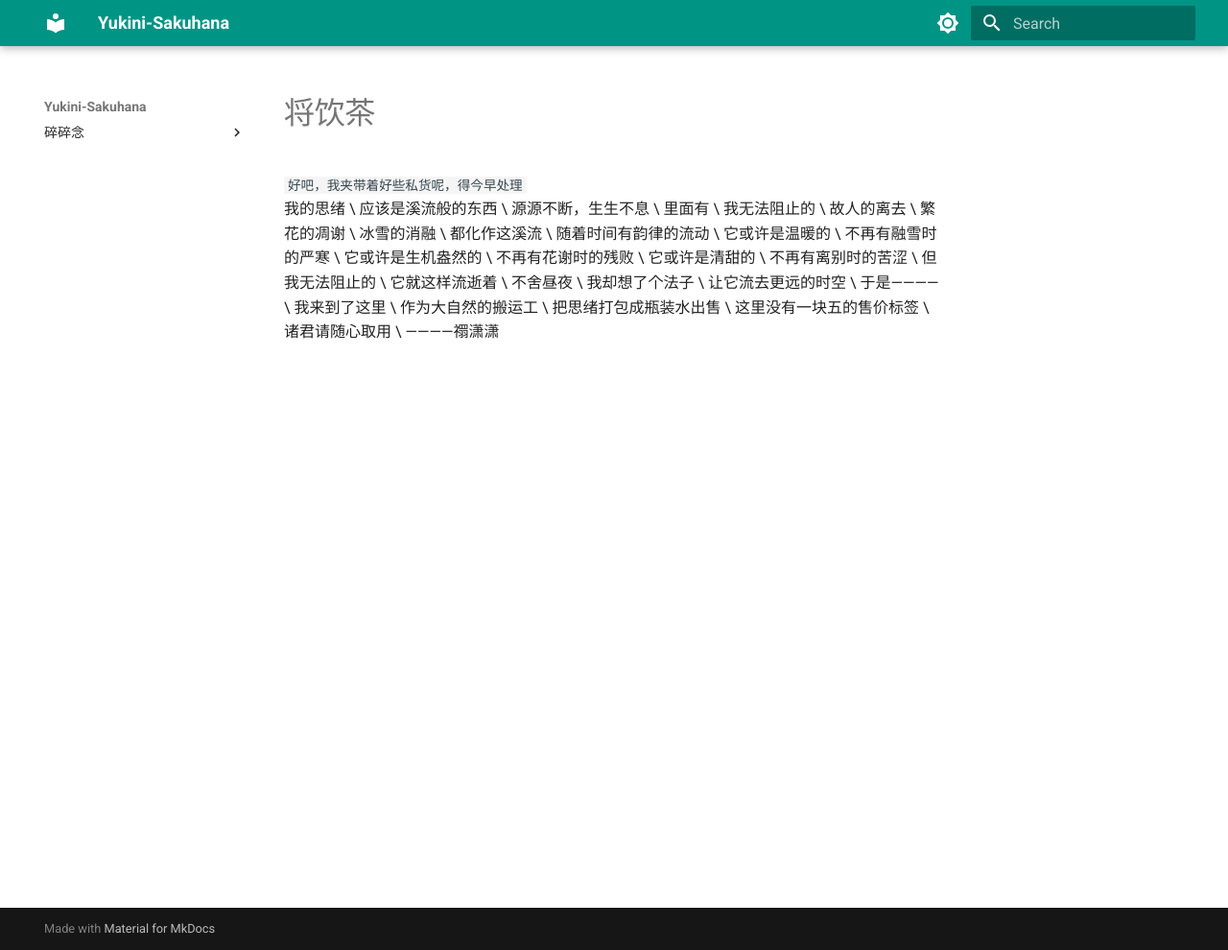
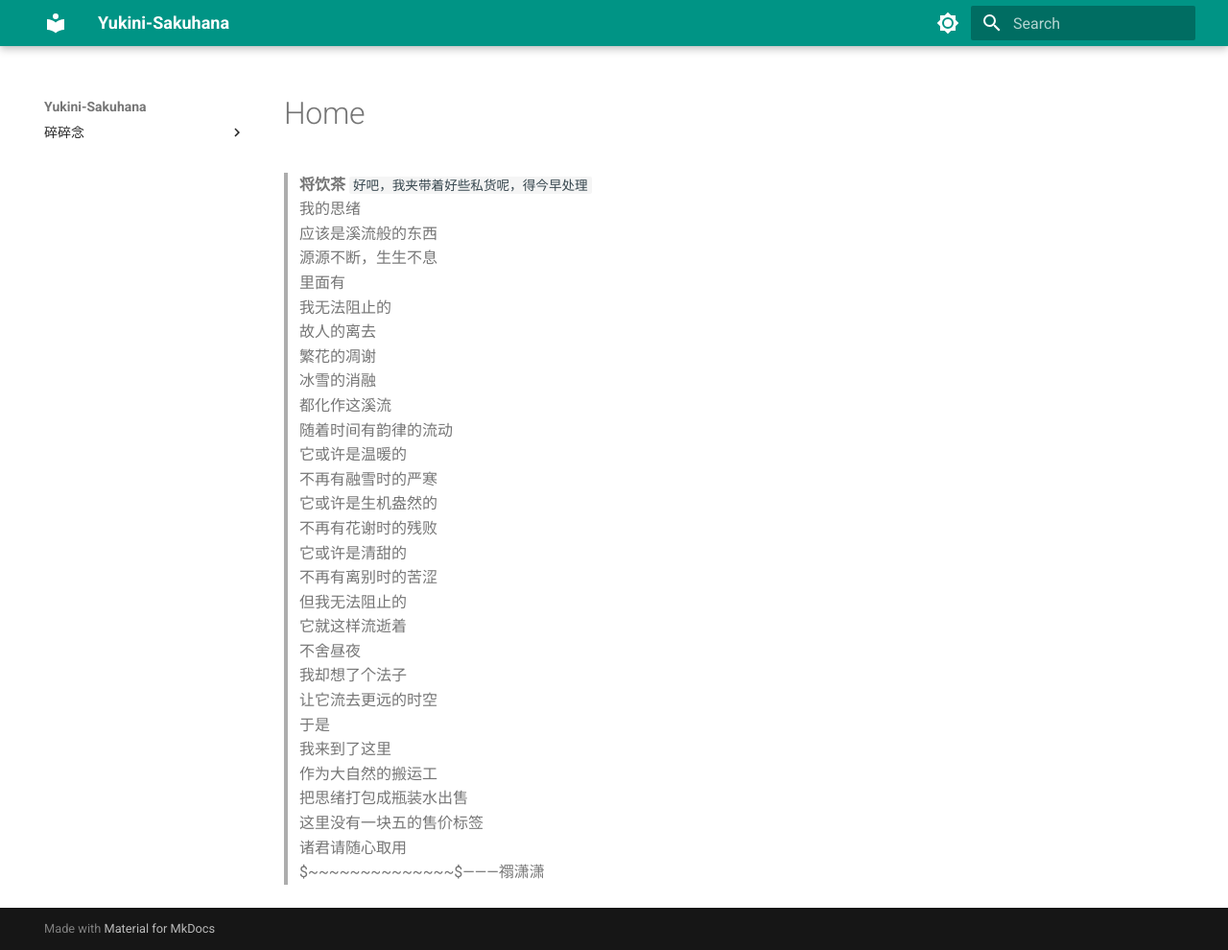
Before and after one commit to txsxuan/txsxuan.github.io, an MkDocs documentation site: the page built from docs/index.md, in a window 1280 px wide and 990 px high. Shown: the whole window at 96% size. Built offline with MkDocs 1.6.1 and Material for MkDocs 9.7.7, drawn with Linux system fonts in a browser that asks for light colours.

Commit message:
v0.0.102

```diff
--- a/docs/index.md
+++ b/docs/index.md
@@ -1,30 +1,30 @@
-# 将饮茶
-`好吧，我夹带着好些私货呢，得今早处理`
-我的思绪 \
-应该是溪流般的东西 \
-源源不断，生生不息 \
-里面有 \
-我无法阻止的 \
-故人的离去 \
-繁花的凋谢 \
-冰雪的消融 \
-都化作这溪流 \
-随着时间有韵律的流动 \
-它或许是温暖的 \
-不再有融雪时的严寒 \
-它或许是生机盎然的 \
-不再有花谢时的残败 \
-它或许是清甜的 \
-不再有离别时的苦涩 \
-但我无法阻止的 \
-它就这样流逝着 \
-不舍昼夜 \
-我却想了个法子 \
-让它流去更远的时空 \
-于是———— \
-我来到了这里 \
-作为大自然的搬运工 \
-把思绪打包成瓶装水出售 \
-这里没有一块五的售价标签 \
-诸君请随心取用 \
-       ————禤潇潇
+> <span id="top">**将饮茶**</span>
+`好吧，我夹带着好些私货呢，得今早处理`  <br />
+我的思绪 <br />
+应该是溪流般的东西 <br />
+源源不断，生生不息 <br />
+里面有 <br />
+我无法阻止的 <br />
+故人的离去 <br />
+繁花的凋谢 <br />
+冰雪的消融 <br />
+都化作这溪流 <br />
+随着时间有韵律的流动 <br />
+它或许是温暖的 <br />
+不再有融雪时的严寒 <br />
+它或许是生机盎然的 <br />
+不再有花谢时的残败 <br />
+它或许是清甜的 <br />
+不再有离别时的苦涩 <br />
+但我无法阻止的 <br />
+它就这样流逝着 <br />
+不舍昼夜 <br />
+我却想了个法子 <br />
+让它流去更远的时空 <br />
+于是 <br />
+我来到了这里 <br />
+作为大自然的搬运工 <br />
+把思绪打包成瓶装水出售 <br />
+这里没有一块五的售价标签 <br />
+诸君请随心取用 <br />
+$~~~~~~~~~~~~~~$———禤潇潇
```
Also changed, not shown: docs/suisuinian/begin.md (+2 -2 lines).
